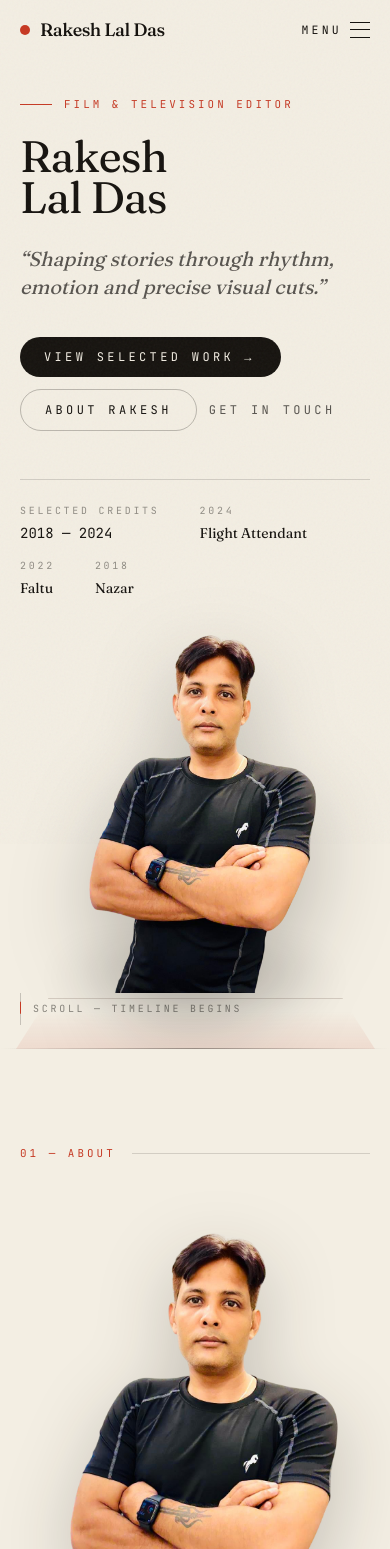
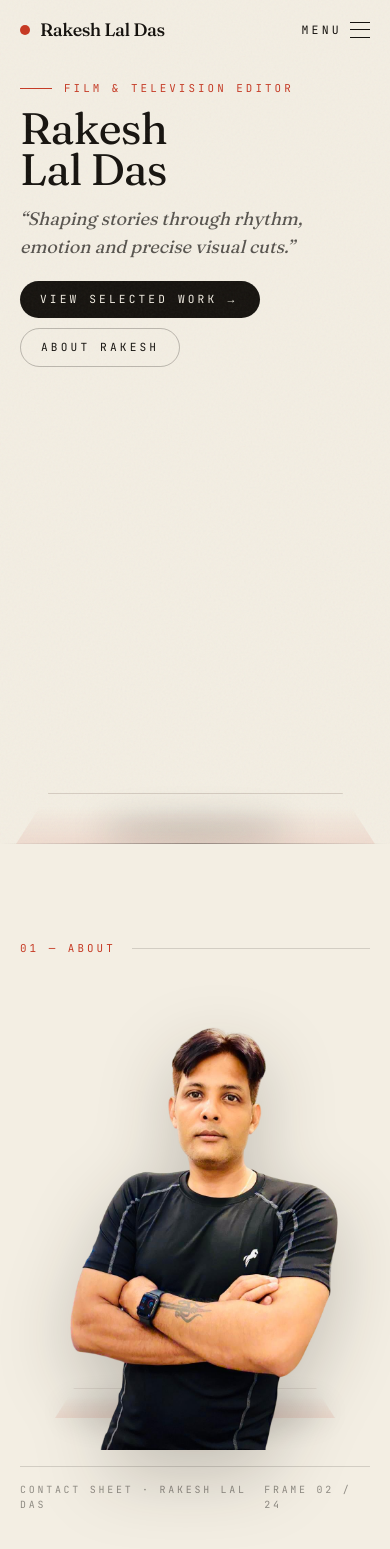
Before and after one commit to akashveritos-dot/collegeage.portfolio, a Next.js app: page / in a window 390 px wide. Shown: the top 1549 px of the page. Built offline with nearby package versions, Linux system fonts and the light colour scheme.

Commit message:
initial changes

```diff
--- a/components/sections/Hero.tsx
+++ b/components/sections/Hero.tsx
@@ -10,7 +10,7 @@ export default function Hero() {
   return (
     <section
       id="home"
-      className="relative flex min-h-[100svh] flex-col overflow-hidden pt-24 sm:pt-28"
+      className="relative flex min-h-[100svh] flex-col overflow-hidden pt-20 sm:pt-28"
     >
       {/* 3D perspective ground line the figure stands on */}
       <div
@@ -29,11 +29,11 @@ export default function Hero() {
         <div className="absolute inset-x-0 bottom-0 h-px bg-gradient-to-r from-transparent via-graphite/35 to-transparent" />
       </div>
 
-      <div className="shell relative z-10 grid flex-1 grid-cols-1 items-center gap-6 lg:grid-cols-12">
-        {/* Left — text block */}
-        <div className="relative z-10 lg:col-span-7">
+      <div className="shell relative z-10 flex flex-1 flex-col lg:grid lg:grid-cols-12 lg:items-center lg:gap-6">
+        {/* Text block */}
+        <div className="relative z-10 shrink-0 lg:col-span-7">
           <motion.p
-            className="label mb-6 flex items-center gap-3"
+            className="label mb-3 flex items-center gap-3 sm:mb-6"
             initial={{ opacity: 0, y: 14 }}
             animate={{ opacity: 1, y: 0 }}
             transition={{ delay: 0.2, duration: 0.7 }}
@@ -62,7 +62,7 @@ export default function Hero() {
           </h1>
 
           <motion.p
-            className="mt-7 max-w-md font-display text-xl italic text-graphite/70 sm:text-2xl"
+            className="mt-4 max-w-md font-display text-lg italic text-graphite/70 sm:mt-7 sm:text-2xl"
             initial={{ opacity: 0 }}
             animate={{ opacity: 1 }}
             transition={{ delay: 0.9, duration: 0.9 }}
@@ -71,35 +71,35 @@ export default function Hero() {
           </motion.p>
 
           <motion.div
-            className="mt-9 flex flex-wrap items-center gap-3"
+            className="mt-5 flex flex-wrap items-center gap-2.5 sm:mt-9 sm:gap-3"
             initial={{ opacity: 0, y: 16 }}
             animate={{ opacity: 1, y: 0 }}
             transition={{ delay: 1.05, duration: 0.7 }}
           >
             <a
               href="#work"
-              className="group inline-flex items-center gap-2 rounded-full bg-graphite px-6 py-3 font-mono text-xs uppercase tracking-label text-ivory transition-colors hover:bg-reel"
+              className="group inline-flex items-center gap-2 rounded-full bg-graphite px-5 py-2.5 font-mono text-[0.7rem] uppercase tracking-label text-ivory transition-colors hover:bg-reel sm:px-6 sm:py-3 sm:text-xs"
             >
               View Selected Work
               <span aria-hidden className="transition-transform group-hover:translate-x-1">→</span>
             </a>
             <a
               href="#about"
-              className="inline-flex items-center gap-2 rounded-full border border-graphite/25 px-6 py-3 font-mono text-xs uppercase tracking-label text-graphite transition-colors hover:border-graphite hover:bg-graphite hover:text-ivory"
+              className="inline-flex items-center gap-2 rounded-full border border-graphite/25 px-5 py-2.5 font-mono text-[0.7rem] uppercase tracking-label text-graphite transition-colors hover:border-graphite hover:bg-graphite hover:text-ivory sm:px-6 sm:py-3 sm:text-xs"
             >
               About Rakesh
             </a>
             <a
               href="#contact"
-              className="link-underline font-mono text-xs uppercase tracking-label text-graphite/70"
+              className="link-underline hidden font-mono text-xs uppercase tracking-label text-graphite/70 sm:inline"
             >
               Get in Touch
             </a>
           </motion.div>
 
-          {/* selected credits strip */}
+          {/* selected credits strip — desktop only (keeps mobile first-view clean) */}
           <motion.dl
-            className="mt-12 flex flex-wrap gap-x-10 gap-y-4 border-t border-graphite/15 pt-6"
+            className="mt-12 hidden flex-wrap gap-x-10 gap-y-4 border-t border-graphite/15 pt-6 lg:flex"
             initial={{ opacity: 0 }}
             animate={{ opacity: 1 }}
             transition={{ delay: 1.2, duration: 0.8 }}
@@ -125,13 +125,11 @@ export default function Hero() {
           </motion.dl>
         </div>
 
-        {/* Right — spacer on desktop (portrait is absolute below) */}
-        <div className="hidden lg:col-span-5 lg:block" aria-hidden />
-      </div>
-
-      {/* Portrait — cutout, no box, flush to the bottom edge */}
+        {/* Portrait — flexes to fill the remaining first-view height on mobile,
+            absolutely anchored to the bottom-right on desktop. Cutout, no box. */}
+        <div className="relative flex min-h-0 flex-1 items-end justify-center lg:col-span-5 lg:block lg:flex-none">
           <motion.div
-        className="pointer-events-none relative z-[5] mx-auto mt-6 h-[44vh] w-full max-w-[19rem] self-center sm:h-[50vh] sm:max-w-[22rem] lg:absolute lg:bottom-0 lg:right-[max(1.5rem,calc((100vw-1600px)/2+3rem))] lg:mx-0 lg:mt-0 lg:h-[86vh] lg:w-[40vw] lg:max-w-[600px] lg:self-auto"
+            className="relative h-full max-h-[52vh] w-full max-w-[15rem] xs:max-w-[17rem] sm:max-h-[58vh] sm:max-w-[20rem] lg:absolute lg:bottom-0 lg:right-[max(1.5rem,calc((100vw-1600px)/2+3rem))] lg:max-h-none lg:h-[86vh] lg:w-[40vw] lg:max-w-[600px]"
             initial={{ opacity: 0, y: 40 }}
             animate={{ opacity: 1, y: 0 }}
             transition={{ delay: 0.5, duration: 1.1, ease: [0.16, 1, 0.3, 1] }}
@@ -139,23 +137,25 @@ export default function Hero() {
             {/* soft grounding shadow under the figure */}
             <div
               aria-hidden
-          className="absolute inset-x-6 bottom-1 h-6 rounded-[100%] bg-graphite/25 blur-xl"
+              className="absolute inset-x-6 bottom-1 h-5 rounded-[100%] bg-graphite/25 blur-lg sm:h-6 sm:blur-xl"
             />
             <Image
               src={profile.image}
               alt={profile.imageAlt}
               fill
               priority
-          sizes="(max-width: 1024px) 80vw, 40vw"
-          className="object-contain object-bottom drop-shadow-[0_30px_40px_rgba(22,19,15,0.25)]"
+              sizes="(max-width: 1024px) 70vw, 40vw"
+              className="object-contain object-bottom drop-shadow-[0_24px_36px_rgba(22,19,15,0.25)]"
             />
           </motion.div>
+        </div>
+      </div>
 
-      {/* Scroll indicator */}
+      {/* Scroll indicator — desktop only */}
       <motion.a
         href="#about"
         aria-label="Scroll to about section"
-        className="shell relative z-10 flex items-center gap-3 pb-6 font-mono text-[0.62rem] uppercase tracking-label text-graphite/50"
+        className="shell relative z-10 hidden items-center gap-3 pb-6 font-mono text-[0.62rem] uppercase tracking-label text-graphite/50 lg:flex"
         initial={{ opacity: 0 }}
         animate={{ opacity: 1 }}
         transition={{ delay: 1.4, duration: 0.8 }}
--- a/tailwind.config.ts
+++ b/tailwind.config.ts
@@ -7,6 +7,14 @@ const config: Config = {
     "./data/**/*.{ts,tsx}",
   ],
   theme: {
+    screens: {
+      xs: "400px",
+      sm: "640px",
+      md: "768px",
+      lg: "1024px",
+      xl: "1280px",
+      "2xl": "1536px",
+    },
     extend: {
       colors: {
         // 60% base — warm ivory
```
Lines whose indentation alone changed are shown as unchanged.
